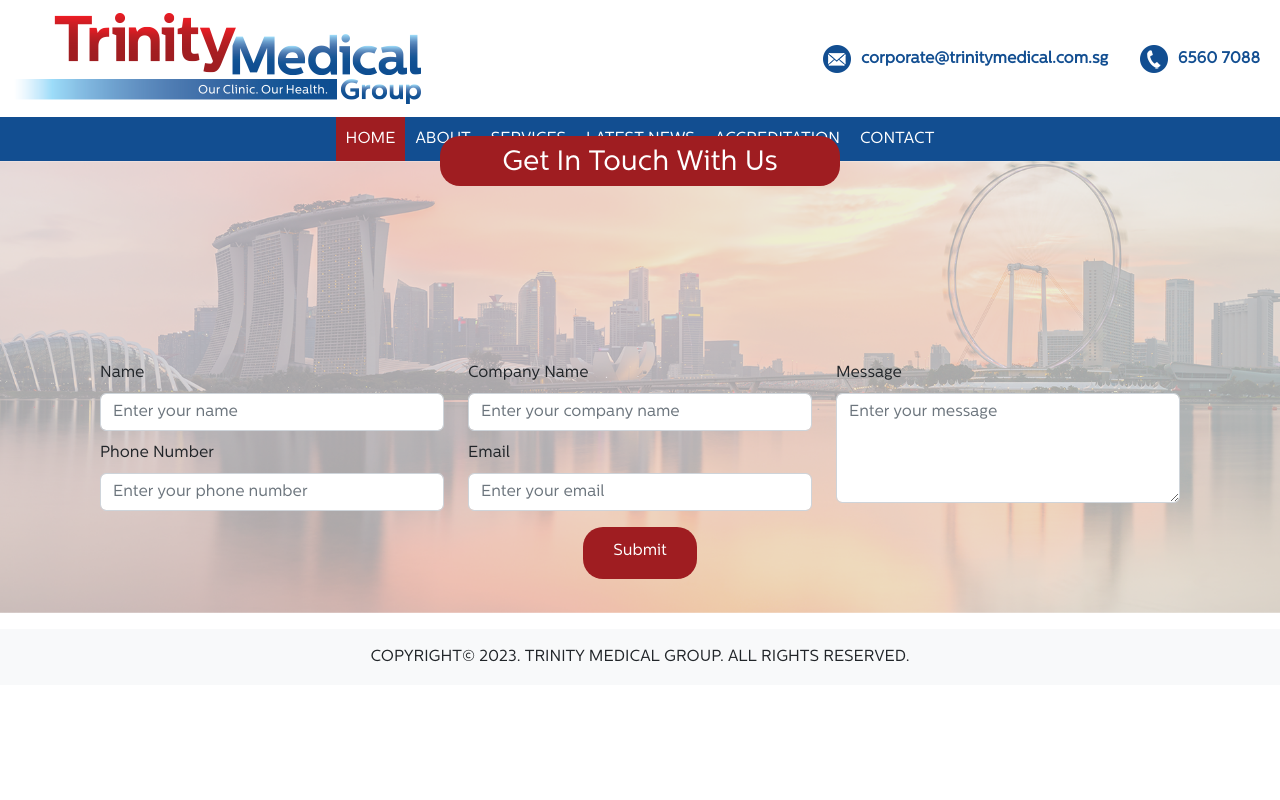
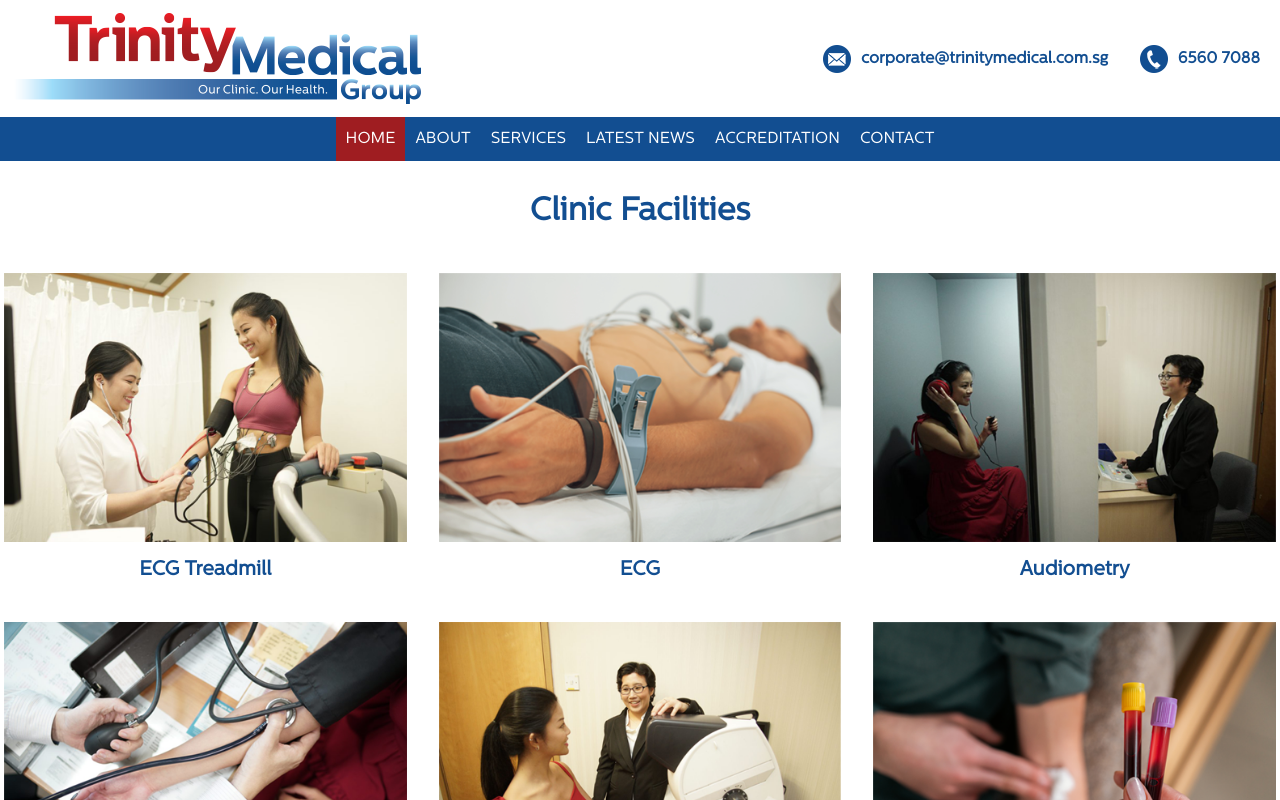
Before and after one commit to gjferolino/trinityhc-web, a React (Create React App) app: page /trinityhc-web/about/clinical-facilities in a window 1280 px wide. Shown: the top 800 px of the page. Built offline with nearby package versions, Linux system fonts and the light colour scheme.

Commit message:
Add New Dropdowns

```diff
--- a/src/App.tsx
+++ b/src/App.tsx
@@ -11,6 +11,7 @@ import {
 } from "react-bootstrap";
 import Home from "./pages/Home";
 import About from "./pages/About";
+import ClinicalFacilities from "./pages/Clinical-Facilites";
 import GeneralPractitioner from "./pages/Service-Pages/General-Practitioner";
 import FitnessToWork from "./pages/Service-Pages/Corporate/Fitness-to-Work";
 import ChemicalExposure from "./pages/Service-Pages/Occupational-Health/Chemical-Exposure";
@@ -25,7 +26,8 @@ import HealthScreen from "./pages/Service-Pages/Health-Screening";
 import TravelHealth from "./pages/Service-Pages/Travel-Health";
 import Vaccinations from "./pages/Service-Pages/Vaccinations";
 import LatestNews from "./pages/LatestNews";
-import Accreditation from "./pages/Accreditation";
+import GovernmentScheme from "./pages/GovernmentScheme";
+import Others from "./pages/Others";
 import Contact from "./pages/Contact";
 import Footer from "./pages/Footer";
 import logo from "./assets/logo.png";
@@ -33,7 +35,7 @@ import mailIcon from "./assets/mail_icon.png";
 import phoneIcon from "./assets/phone_icon.png";
 import phoneIconV2 from "./assets/phone_icon_2.png";
 import "./styles.css"; // Import the styles.css file
-
+import OurTeam from "./pages/OurTeam";
 
 const App = () => {
   const [show, setShow] = useState(false);
@@ -94,16 +96,23 @@ const App = () => {
                 >
                   HOME
                 </Nav.Link>
-                <Nav.Link
-                  as={Link}
-                  to="/about"
-                  className={`nav-link ${
-                    activeKey === "/about" ? "active" : ""
-                  }`}
+                <NavDropdown
+                  className="nav-link no-padding"
+                  title="ABOUT"
+                  id="collasible-nav-dropdown-about"
+                  active={activeKey === "/about"}
                   onClick={() => handleNavSelect("/about")}
                 >
-                  ABOUT
-                </Nav.Link>
+                  <NavDropdown.Item as={Link} to="/about/overview">
+                    Overview
+                  </NavDropdown.Item>
+                  <NavDropdown.Item as={Link} to="/about/our-team">
+                    Our Team
+                  </NavDropdown.Item>
+                  <NavDropdown.Item as={Link} to="/about/clinical-facilities">
+                    Clinical Facilities
+                  </NavDropdown.Item>
+                </NavDropdown>
                 <NavDropdown
                   className="nav-link no-padding"
                   title="SERVICES"
@@ -127,12 +136,18 @@ const App = () => {
                       <li>Fitness To Work Assessment</li>
                     </ul>
                   </NavDropdown.Item>
-                  <NavDropdown.Item as={Link} to="/services/emergency-response-support">
+                  <NavDropdown.Item
+                    as={Link}
+                    to="/services/emergency-response-support"
+                  >
                     <ul className="no-margin-bottom">
                       <li>Emergency Response Support</li>
                     </ul>
                   </NavDropdown.Item>
-                  <NavDropdown.Item as={Link} to="/services/corporate-vaccinations">
+                  <NavDropdown.Item
+                    as={Link}
+                    to="/services/corporate-vaccinations"
+                  >
                     <ul className="no-margin-bottom">
                       <li>Vaccinations</li>
                     </ul>
@@ -156,7 +171,10 @@ const App = () => {
                   <NavDropdown.Item as={Link} to="/services/maritime-seafaring">
                     MARITIME & SEAFARING
                   </NavDropdown.Item>
-                  <NavDropdown.Item as={Link} to="/services/drug-alcohol-screening">
+                  <NavDropdown.Item
+                    as={Link}
+                    to="/services/drug-alcohol-screening"
+                  >
                     DRUG & ALCOHOL SCREENING
                   </NavDropdown.Item>
                   <NavDropdown.Item as={Link} to="/services/health-screening">
@@ -179,16 +197,23 @@ const App = () => {
                 >
                   LATEST NEWS
                 </Nav.Link>
-                <Nav.Link
-                  as={Link}
-                  to="/accreditation"
-                  className={`nav-link ${
-                    activeKey === "/accreditation" ? "active" : ""
-                  }`}
+                <NavDropdown
+                  className="nav-link no-padding"
+                  title="ACCREDITATION"
+                  id="collasible-nav-dropdown-about"
+                  active={activeKey === "/accreditation"}
                   onClick={() => handleNavSelect("/accreditation")}
                 >
-                  ACCREDITATION
-                </Nav.Link>
+                  <NavDropdown.Item
+                    as={Link}
+                    to="/accreditation/government-scheme"
+                  >
+                    Government Schemes
+                  </NavDropdown.Item>
+                  <NavDropdown.Item as={Link} to="/accreditation/others">
+                    Others
+                  </NavDropdown.Item>
+                </NavDropdown>
                 <Nav.Link
                   as={Link}
                   to="/contact"
@@ -215,15 +240,24 @@ const App = () => {
         >
           HOME
         </Nav.Link>
-        <Nav.Link
-          as={Link}
-          to="/about"
-          className="nav-link"
+
+        <NavDropdown
+          className="nav-link no-padding"
+          title="ABOUT"
+          id="collasible-nav-dropdown-about"
           active={activeKey === "/about"}
           onClick={() => handleNavSelect("/about")}
         >
-          ABOUT
-        </Nav.Link>
+          <NavDropdown.Item as={Link} to="/about/overview">
+            Overview
+          </NavDropdown.Item>
+          <NavDropdown.Item as={Link} to="/about/our-team">
+            Our Team
+          </NavDropdown.Item>
+          <NavDropdown.Item as={Link} to="/about/clinical-facilities">
+            Clinical Facilities
+          </NavDropdown.Item>
+        </NavDropdown>
         {/* <Nav.Link
           as={Link}
           to="/services"
@@ -291,8 +325,12 @@ const App = () => {
           <NavDropdown.Item as={Link} to="/services/health-screening">
             HEALTH SCREENING
           </NavDropdown.Item>
-          <NavDropdown.Item as={Link} to="/services/travel-health">TRAVEL HEALTH</NavDropdown.Item>
-          <NavDropdown.Item as={Link} to="/services/vaccinations">VACCINATIONS</NavDropdown.Item>
+          <NavDropdown.Item as={Link} to="/services/travel-health">
+            TRAVEL HEALTH
+          </NavDropdown.Item>
+          <NavDropdown.Item as={Link} to="/services/vaccinations">
+            VACCINATIONS
+          </NavDropdown.Item>
         </NavDropdown>
         <Nav.Link
           as={Link}
@@ -303,15 +341,20 @@ const App = () => {
         >
           LATEST NEWS
         </Nav.Link>
-        <Nav.Link
-          as={Link}
-          to="/accreditation"
-          className="nav-link"
+        <NavDropdown
+          className="nav-link no-padding"
+          title="ACCREDITATION"
+          id="collasible-nav-dropdown-about"
           active={activeKey === "/accreditation"}
           onClick={() => handleNavSelect("/accreditation")}
         >
-          ACCREDITATION
-        </Nav.Link>
+          <NavDropdown.Item as={Link} to="/accreditation/government-scheme">
+            Government Schemes
+          </NavDropdown.Item>
+          <NavDropdown.Item as={Link} to="/accreditation/others">
+            Others
+          </NavDropdown.Item>
+        </NavDropdown>
         <Nav.Link
           as={Link}
           to="/contact"
@@ -330,22 +373,46 @@ const App = () => {
 
       <Routes>
         <Route path="/" element={<Home />} />
-        <Route path="/about" element={<About />} />
+        <Route path="/about/overview" element={<About />} />
+        <Route path="/about/our-team" element={<OurTeam />} />
+        <Route
+          path="/about/clinical-facilities"
+          element={<ClinicalFacilities />}
+        />
+        <Route
+          path="/accreditation/government-scheme"
+          element={<GovernmentScheme />}
+        />
+        <Route path="/accreditation/others" element={<Others />} />
         <Route path="/services/gp-services" element={<GeneralPractitioner />} />
         <Route path="/services/fitness-to-work" element={<FitnessToWork />} />
-        <Route path="/services/chemical-exposure" element={<ChemicalExposure />} />
+        <Route
+          path="/services/chemical-exposure"
+          element={<ChemicalExposure />}
+        />
         <Route path="/services/hearing-noise" element={<HearingNoise />} />
         <Route path="/services/offshore-diving" element={<OffshoreDiving />} />
-        <Route path="/services/maritime-seafaring" element={<MaritimeSeafaring />} />
-        <Route path="/services/drug-alcohol-screening" element={<DrugAlcoholScreen />} />
+        <Route
+          path="/services/maritime-seafaring"
+          element={<MaritimeSeafaring />}
+        />
+        <Route
+          path="/services/drug-alcohol-screening"
+          element={<DrugAlcoholScreen />}
+        />
         <Route path="/services/vaccinations" element={<Vaccinations />} />
         <Route path="/services/travel-health" element={<TravelHealth />} />
         <Route path="/services/pre-re-employment" element={<Preemployment />} />
-        <Route path="/services/emergency-response-support" element={<EmergencyResponse />} />
-        <Route path="/services/corporate-vaccinations" element={<CorporateVaccination />} />
+        <Route
+          path="/services/emergency-response-support"
+          element={<EmergencyResponse />}
+        />
+        <Route
+          path="/services/corporate-vaccinations"
+          element={<CorporateVaccination />}
+        />
         <Route path="/services/health-screening" element={<HealthScreen />} />
         <Route path="/latest-news" element={<LatestNews />} />
-        <Route path="/accreditation" element={<Accreditation />} />
         <Route path="/contact" element={<Contact />} />
       </Routes>
 
--- a/src/pages/archive/About.tsx
+++ b/src/pages/Clinical-Facilites.tsx
@@ -11,7 +11,7 @@ import xraysImg from '../assets/CF_Chest Xray.png';
 import spirometryImg from '../assets/CF_Spiro.png';
 import drugAlcoholImg from '../assets/CF_Drug & Alcohol Screen.png';
 
-const About = () => (
+const ClinicalFacilities = () => (
   <div>
     <Container className="home-custom-container-image text-center">
       <div className="content-container">
@@ -114,4 +114,4 @@ const About = () => (
   </div>
 );
 
-export default About;
+export default ClinicalFacilities;
--- /dev/null
+++ b/src/pages/GovernmentScheme.tsx
@@ -0,0 +1,17 @@
+import { Container } from 'react-bootstrap';
+import constructionImage from '../assets/underconstruction.png';
+
+const GovernmentScheme = () => (
+  <Container className="text-center">
+    <div className="spacer"></div>
+    <div className="spacer"></div>
+    <div className="spacer"></div>
+  <div className="spacer"></div>
+  <img src={constructionImage} alt="Under Construction" className="construction-image" />
+  <div className="spacer"></div>
+  <div className="spacer"></div>
+  <div className="spacer"></div>
+  </Container>
+);
+
+export default GovernmentScheme;
--- /dev/null
+++ b/src/pages/Others.tsx
@@ -0,0 +1,17 @@
+import { Container } from 'react-bootstrap';
+import constructionImage from '../assets/underconstruction.png';
+
+const Others = () => (
+  <Container className="text-center">
+    <div className="spacer"></div>
+    <div className="spacer"></div>
+    <div className="spacer"></div>
+  <div className="spacer"></div>
+  <img src={constructionImage} alt="Under Construction" className="construction-image" />
+  <div className="spacer"></div>
+  <div className="spacer"></div>
+  <div className="spacer"></div>
+  </Container>
+);
+
+export default Others;
--- a/src/pages/Accreditation.tsx
+++ b/src/pages/OurTeam.tsx
@@ -1,7 +1,7 @@
 import { Container } from 'react-bootstrap';
 import constructionImage from '../assets/underconstruction.png';
 
-const Accreditation = () => (
+const OurTeam = () => (
   <Container className="text-center">
     <div className="spacer"></div>
     <div className="spacer"></div>
@@ -14,4 +14,4 @@ const Accreditation = () => (
   </Container>
 );
 
-export default Accreditation;
+export default OurTeam;
```
